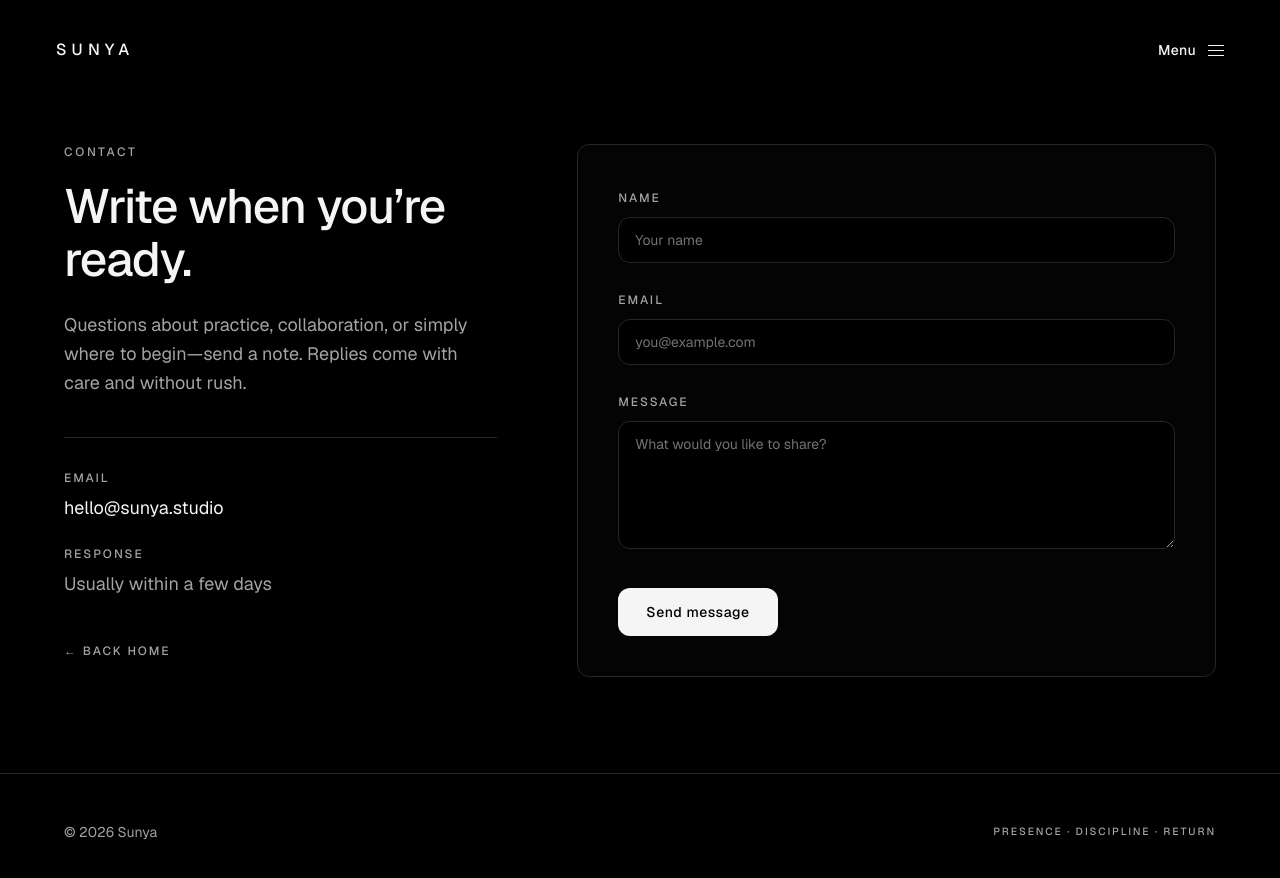
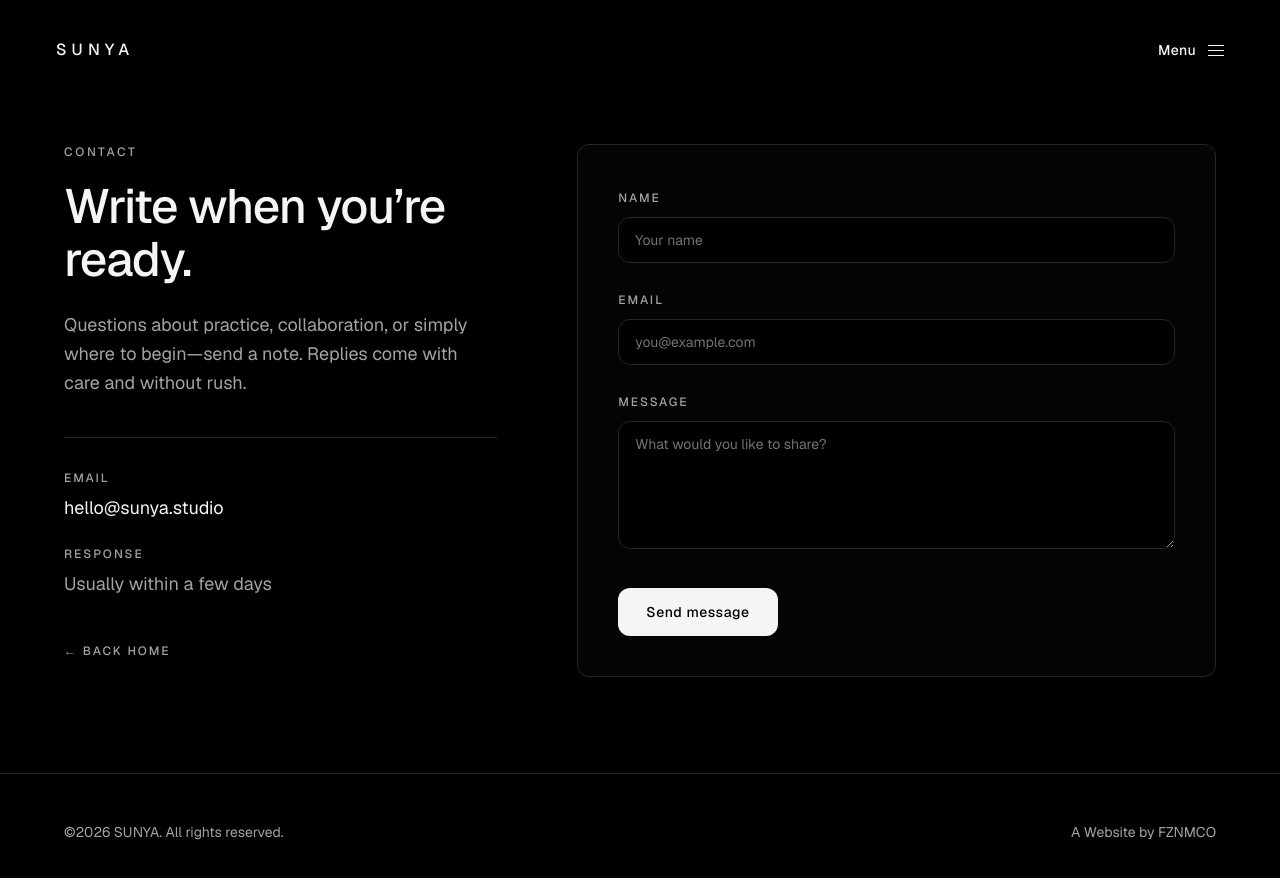
Before and after one commit to FAIZANKHAN10X/sunya, a Next.js app: page /contact in a window 1280 px wide. Shown: the top 878 px of the page. Built offline with nearby package versions, Linux system fonts and the light colour scheme; no server answers.

Commit message:
Update footer credit and wire Instagram to FZNMCO.
Replace the footer lines with copyright and site credit, and link FZNMCO plus the menu Instagram item to the FZNMCO profile.

```diff
--- a/src/components/Footer.tsx
+++ b/src/components/Footer.tsx
@@ -1,14 +1,24 @@
 import Container from "@/components/Container";
 
-/** Minimal footer — brand line only. */
+/** Minimal footer — copyright + credit. */
 export default function Footer() {
   return (
     <footer className="border-t border-border py-10 sm:py-12">
       <Container>
         <div className="flex flex-col gap-3 sm:flex-row sm:items-center sm:justify-between">
-          <p className="text-xs text-muted sm:text-sm">© 2026 Sunya</p>
-          <p className="text-[0.65rem] font-medium tracking-[0.18em] text-muted uppercase">
-            Presence · Discipline · Return
+          <p className="text-xs text-muted sm:text-sm">
+            ©2026 SUNYA. All rights reserved.
+          </p>
+          <p className="text-xs text-muted sm:text-sm">
+            A Website by{" "}
+            <a
+              href="https://www.instagram.com/fznmco/"
+              target="_blank"
+              rel="noopener noreferrer"
+              className="text-muted transition-colors duration-300 hover:underline hover:underline-offset-4 motion-reduce:transition-none"
+            >
+              FZNMCO
+            </a>
           </p>
         </div>
       </Container>
--- a/src/components/NavigationPanel.tsx
+++ b/src/components/NavigationPanel.tsx
@@ -114,6 +114,17 @@ export default function NavigationPanel() {
             <ul className="mt-4 flex flex-col gap-2.5">
               {socialLinks.map((item) => (
                 <li key={item.id}>
+                  {item.href ? (
+                    <a
+                      href={item.href}
+                      target="_blank"
+                      rel="noopener noreferrer"
+                      tabIndex={isOpen ? 0 : -1}
+                      className="text-sm text-foreground/90 transition-opacity duration-300 hover:opacity-60 motion-reduce:transition-none"
+                    >
+                      {item.label}
+                    </a>
+                  ) : (
                     <button
                       type="button"
                       disabled
@@ -122,6 +133,7 @@ export default function NavigationPanel() {
                     >
                       {item.label}
                     </button>
+                  )}
                 </li>
               ))}
             </ul>
--- a/src/data/menu.ts
+++ b/src/data/menu.ts
@@ -11,7 +11,11 @@ export const menuItems: MenuItem[] = [
 ];
 
 export const socialLinks: MenuItem[] = [
-  { id: "instagram", label: "Instagram" },
+  {
+    id: "instagram",
+    label: "Instagram",
+    href: "https://www.instagram.com/fznmco/",
+  },
   { id: "youtube", label: "YouTube" },
   { id: "x", label: "X" },
 ];
```
Lines whose indentation alone changed are shown as unchanged.
